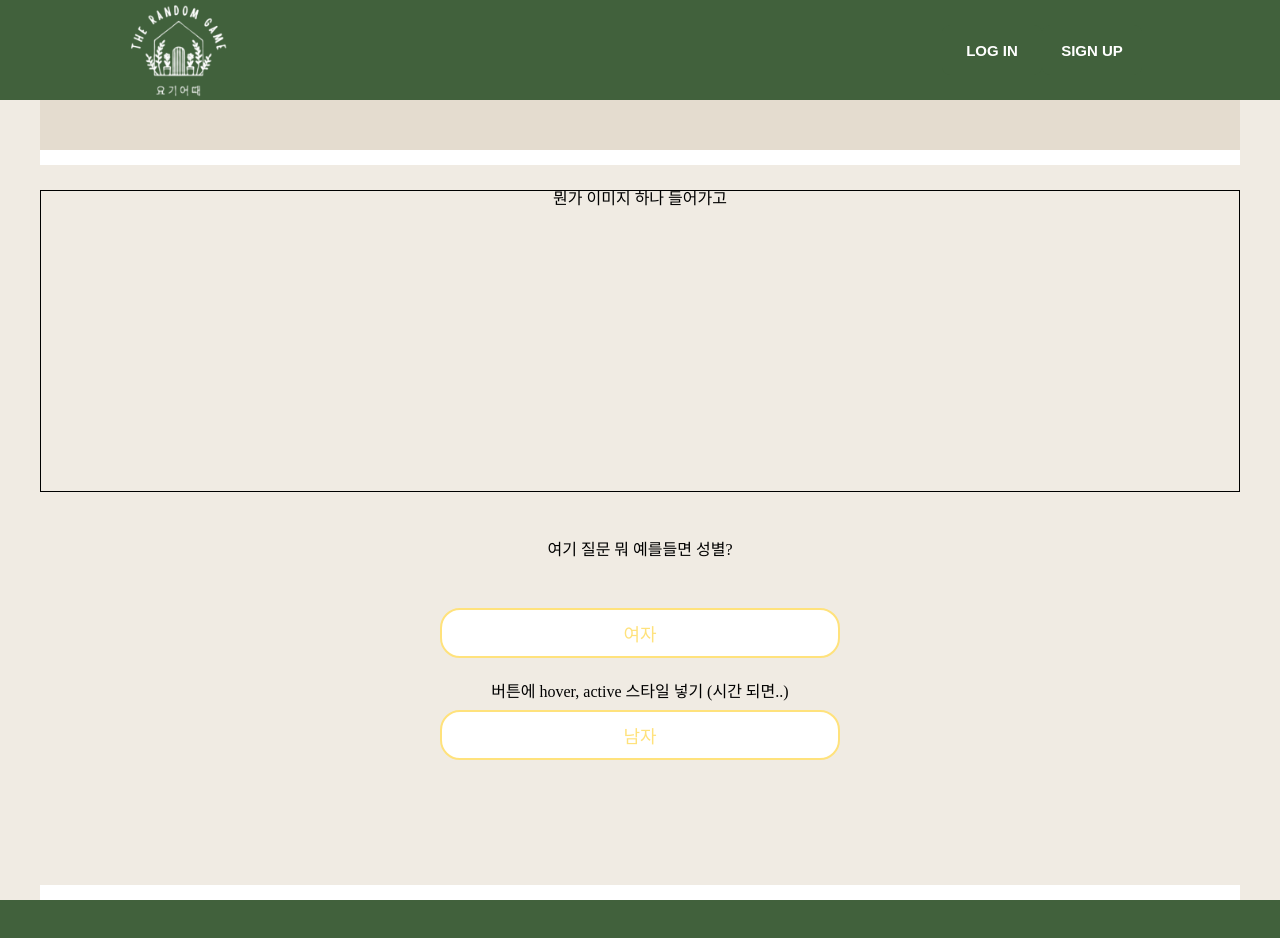
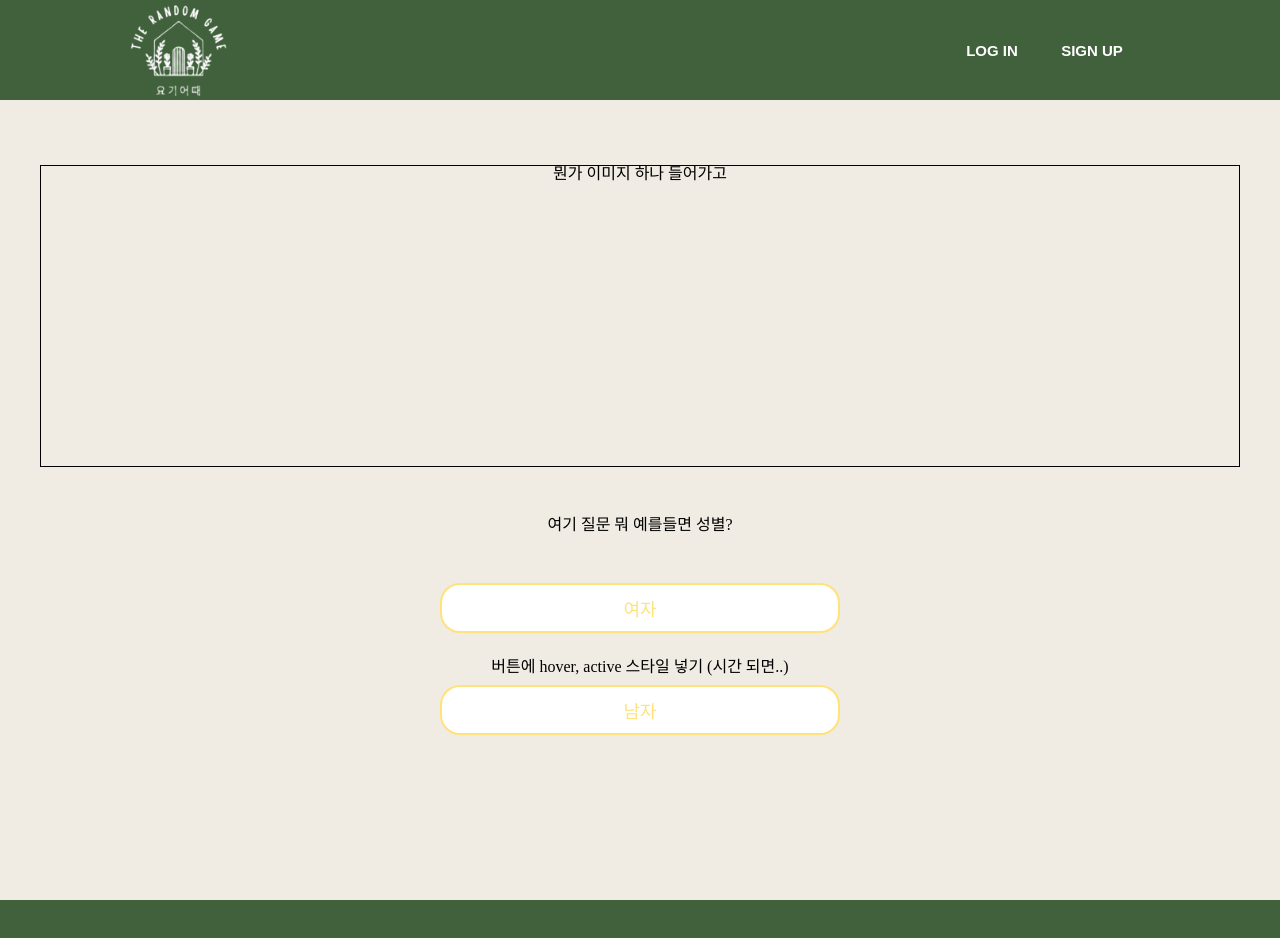
Before and after one commit to Aurora-in-Wonderland/mini-project-03, a React (Create React App) app: page /question in a window 1280 px wide. Shown: the top 938 px of the page. Built offline with nearby package versions, Linux system fonts and the light colour scheme.

Commit message:
chore: Header 겹치는 태그 삭제

```diff
--- a/src/pages/Home.jsx
+++ b/src/pages/Home.jsx
@@ -26,7 +26,6 @@ function Home() {
 
     return (
         <S.StContainer>
-            <S.StNav>네비게이션 바</S.StNav>
             <S.StMain>
                 Home
                 <img src="https://blog.kakaocdn.net/dn/cd2MQ5/btqx0q65v5Y/mKwQKWKh0HNtslQkgsktE0/img.jpg" />
@@ -44,7 +43,7 @@ function Home() {
                         color={S.color.yellow}
                         background={S.color.white}
                         onClick={() => {
-                            navigate("/random-result");
+                            navigate("/random");
                         }}
                     >
                         랜덤 메뉴 뽑기
@@ -52,7 +51,6 @@ function Home() {
                 </S.StBtnGroup>
                 <S.StRankContainer></S.StRankContainer>
             </S.StMain>
-            <S.StFooter></S.StFooter>
         </S.StContainer>
     );
 }
--- a/src/pages/Question.jsx
+++ b/src/pages/Question.jsx
@@ -102,7 +102,6 @@ function Question() {
 
   return (
     <S.StContainer>
-      <S.StNav />
       <S.StMain>
         <QuestionImage>뭔가 이미지 하나 들어가고</QuestionImage>
         <div>여기 질문 뭐 예를들면 성별?</div>
--- a/src/pages/components/style.jsx
+++ b/src/pages/components/style.jsx
@@ -10,18 +10,12 @@ export const color = {
 }
 
 export const StContainer = styled.div`
-  background: ${color.white};
   display: flex;
   flex-direction: column;
   height: 100vh;
   margin: 0 auto;
   max-width: 1200px;
   overflow: hidden;
-`
-export const StNav = styled.header`
-  position: pixed;
-  height: 50px;
-  background: ${color.brown};
 `
 export const StFooter = styled.footer`
   position: fixed;
```
